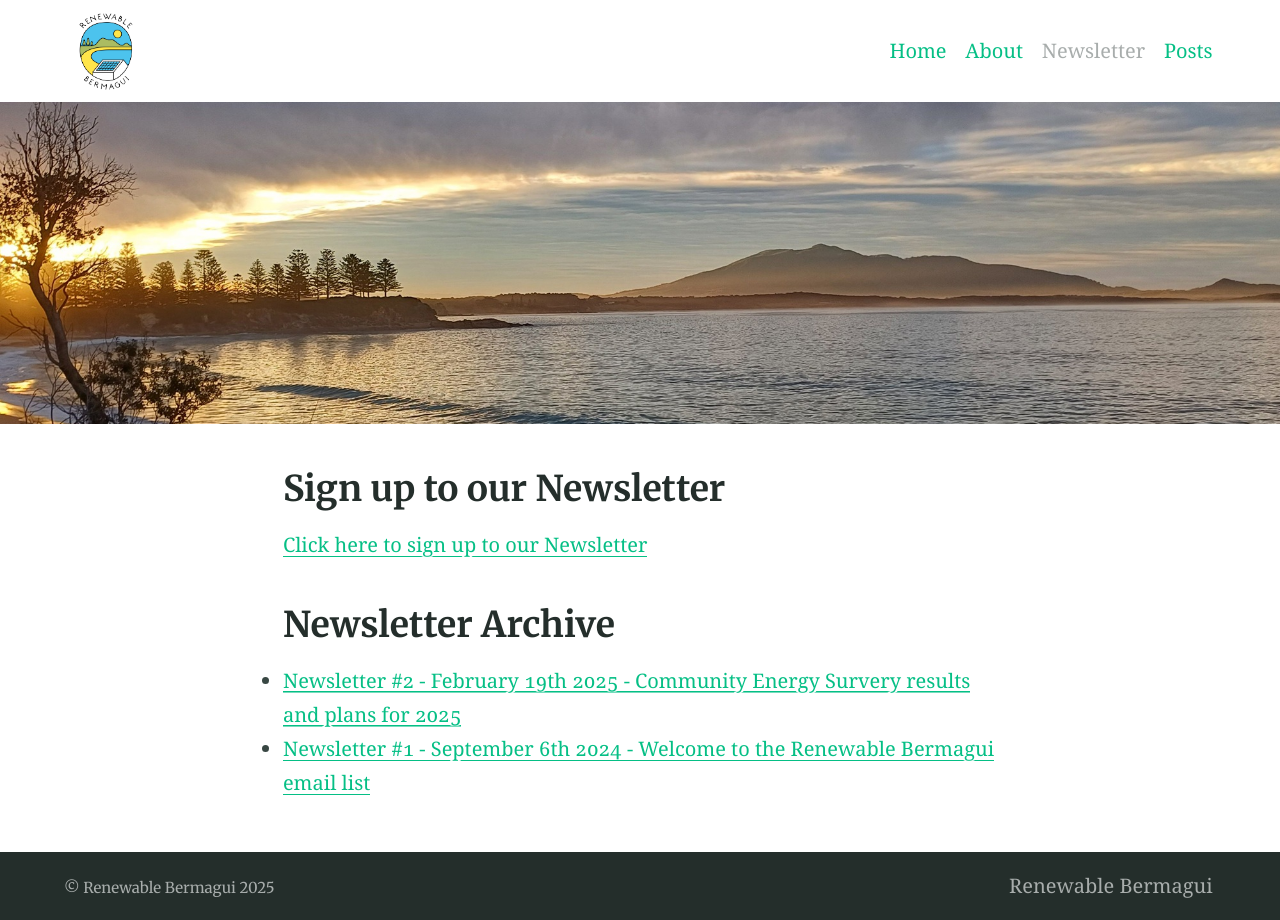
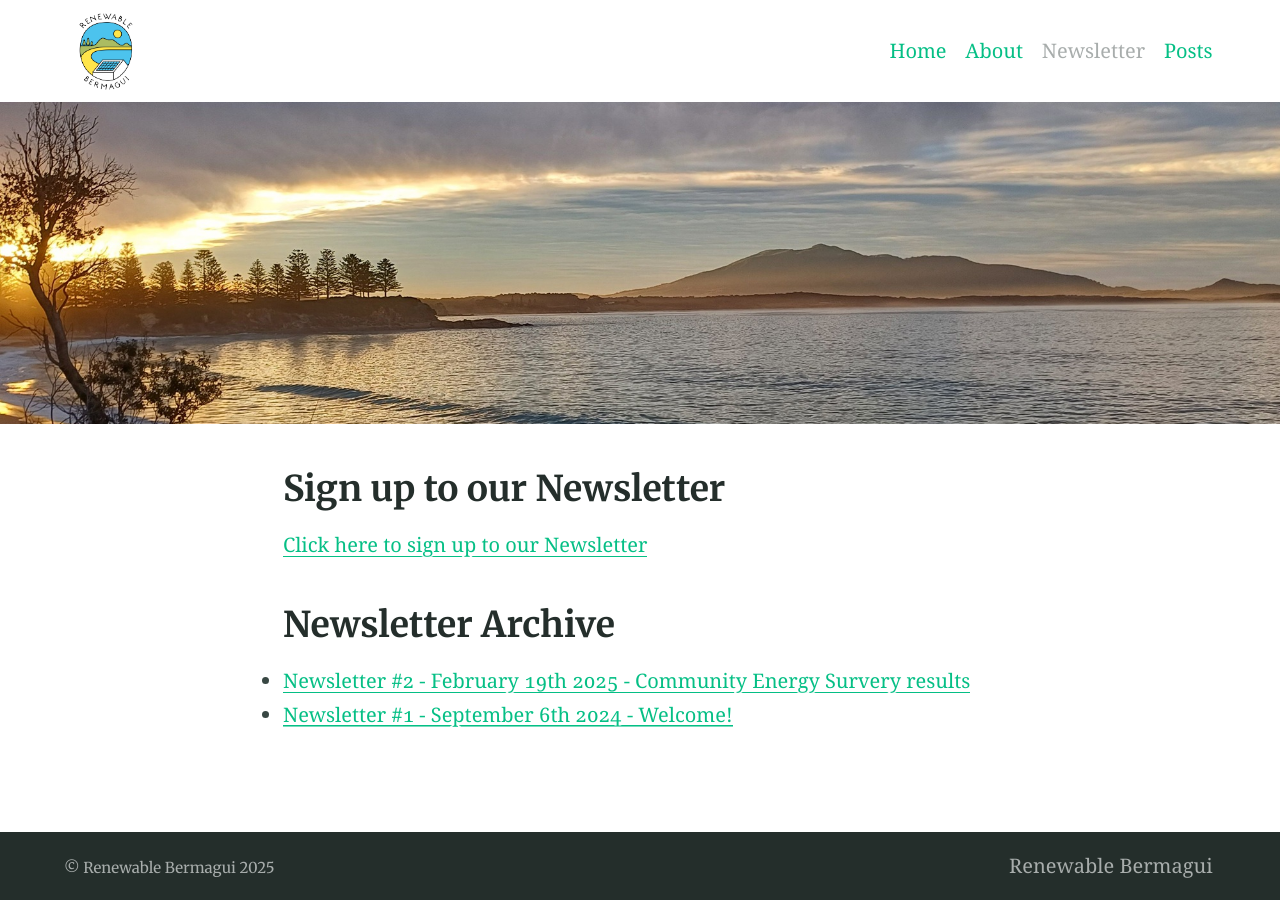
Before and after one commit to renewablebermagui/renewablebermagui.github.io, a Jekyll site: the page built from newsletter.md, in a window 1280 px wide. Built offline with Jekyll 4.4.1, drawn with Linux system fonts in a browser that asks for light colours.

Commit message:
newsletter updates

```diff
--- a/newsletter.md
+++ b/newsletter.md
@@ -10,5 +10,5 @@ feature_image: 'img/gulaga_2000_900.jpg'
 
 ## Newsletter Archive
 
-* [Newsletter #2 - February 19th 2025 - Community Energy Survery results and plans for 2025](https://share.sender.net/campaigns/ab1I/community-energy-survey-results-and-plans-for-2025)
-* [Newsletter #1 - September 6th 2024 - Welcome to the Renewable Bermagui email list](https://share.sender.net/campaigns/8E5t/welcome-to-the-renewable-bermagui-email-list)
+* [Newsletter #2 - February 19th 2025 - Community Energy Survery results](https://share.sender.net/campaigns/ab1I/community-energy-survey-results-and-plans-for-2025)
+* [Newsletter #1 - September 6th 2024 - Welcome!](https://share.sender.net/campaigns/8E5t/welcome-to-the-renewable-bermagui-email-list)
```
